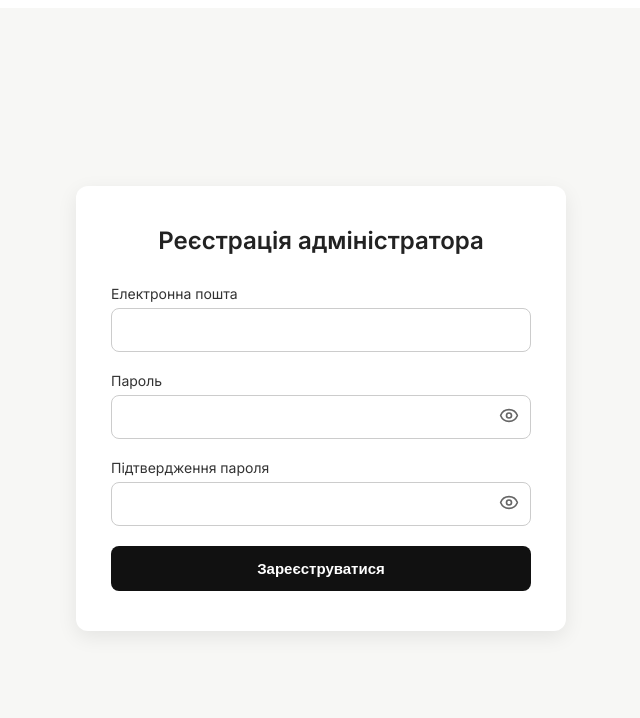
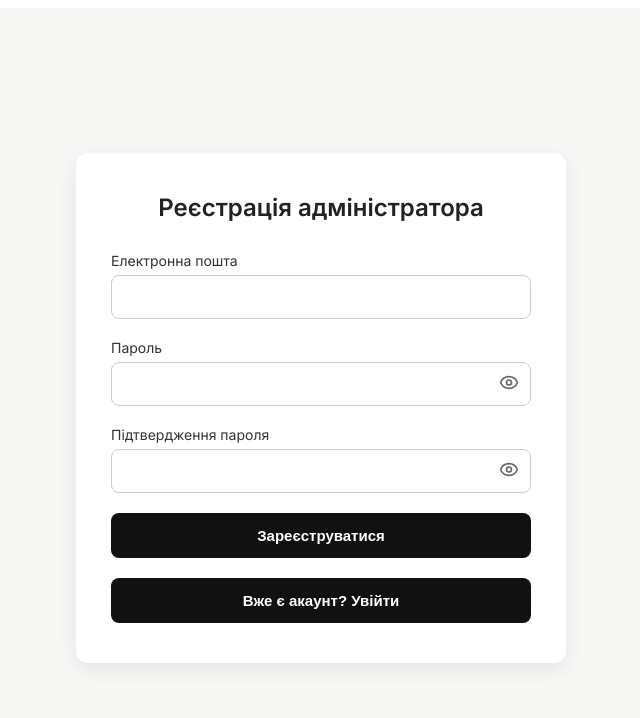
Before and after one commit to kulikp1/furnitureStore, a React (Vite) app: page /admin in a window 1280 px wide. Shown: the top 718 px of the page, without its empty margins (319-959 px from the left). Built offline with nearby package versions, Linux system fonts and the light colour scheme.

Commit message:
add switch sign in / sign up

```diff
--- a/src/Components/AdminRegister/AdminRegister.jsx
+++ b/src/Components/AdminRegister/AdminRegister.jsx
@@ -4,7 +4,7 @@ import { Eye, EyeOff } from "lucide-react";
 import { toast, ToastContainer } from "react-toastify";
 import "react-toastify/dist/ReactToastify.css";
 
-export default function AdminRegister() {
+export default function AdminAuth() {
   const [form, setForm] = useState({
     email: "",
     password: "",
@@ -18,13 +18,15 @@ export default function AdminRegister() {
   });
 
   const [errors, setErrors] = useState({
-    email: "Введіть електронну пошту",
-    password: "Пароль має містити щонайменше 6 символів",
-    passwordMatch: "Паролі мають співпадати",
+    email: "",
+    password: "",
+    passwordMatch: "",
   });
 
+  const [emailExists, setEmailExists] = useState(false);
   const [showPassword, setShowPassword] = useState(false);
   const [showConfirm, setShowConfirm] = useState(false);
+  const [isRegister, setIsRegister] = useState(true);
 
   useEffect(() => {
     const link = document.createElement("link");
@@ -38,16 +40,38 @@ export default function AdminRegister() {
   const validateEmail = (email) => /^[^\s@]+@[^\s@]+\.[^\s@]+$/.test(email);
   const validatePassword = (password) => password.length >= 6;
 
+  const checkEmailExists = async (email) => {
+    try {
+      const res = await fetch(
+        `https://683aed4f43bb370a86742d36.mockapi.io/admin?email=${email}`
+      );
+      const data = await res.json();
+      const exists = data.length > 0;
+      setEmailExists(exists);
+      setErrors((prev) => ({
+        ...prev,
+        email: isRegister
+          ? exists
+            ? "Ця електронна адреса вже зареєстрована"
+            : ""
+          : !exists
+          ? "Ця пошта не зареєстрована"
+          : "",
+      }));
+    } catch (err) {
+      console.error("Помилка перевірки пошти:", err);
+    }
+  };
+
   const handleChange = (e) => {
     const { name, value } = e.target;
     const updatedForm = { ...form, [name]: value };
     setForm(updatedForm);
 
     if (name === "email") {
-      setErrors((prev) => ({
-        ...prev,
-        email: validateEmail(value) ? "" : "Некоректна електронна адреса",
-      }));
+      if (validateEmail(value)) {
+        checkEmailExists(value);
+      }
     }
 
     if (name === "password") {
@@ -76,8 +100,20 @@ export default function AdminRegister() {
 
   const handleSubmit = async (e) => {
     e.preventDefault();
+
     const hasErrors = Object.values(errors).some((error) => error !== "");
-    if (!hasErrors) {
+
+    if (hasErrors) {
+      toast.error("Будь ласка, виправте помилки перед відправкою.");
+      return;
+    }
+
+    if (isRegister) {
+      if (emailExists) {
+        toast.error("Ця електронна адреса вже зареєстрована.");
+        return;
+      }
+
       try {
         await fetch("https://683aed4f43bb370a86742d36.mockapi.io/admin", {
           method: "POST",
@@ -88,28 +124,57 @@ export default function AdminRegister() {
           }),
         });
 
-        toast.success("Адміністратора успішно зареєстровано!");
-
+        toast.success("Реєстрація успішна!");
         setForm({ email: "", password: "", confirmPassword: "" });
         setTouched({ email: false, password: false, confirmPassword: false });
-        setErrors({
-          email: "Введіть електронну пошту",
-          password: "Пароль має містити щонайменше 6 символів",
-          passwordMatch: "Паролі мають співпадати",
-        });
       } catch {
-        toast.error("Помилка при реєстрації. Спробуйте ще раз.");
+        toast.error("Помилка реєстрації.");
       }
     } else {
-      toast.error("Будь ласка, виправте помилки перед відправкою.");
+      if (!emailExists) {
+        toast.error("Ця пошта не зареєстрована.");
+        return;
       }
+
+      try {
+        const res = await fetch(
+          `https://683aed4f43bb370a86742d36.mockapi.io/admin?email=${form.email}`
+        );
+        const users = await res.json();
+        const user = users.find((u) => u.password === form.password);
+
+        if (user) {
+          toast.success("Вхід успішний!");
+          // Можна зберегти у localStorage: localStorage.setItem("admin", JSON.stringify(user));
+        } else {
+          toast.error("Невірний пароль.");
+        }
+      } catch {
+        toast.error("Помилка входу.");
+      }
+    }
+  };
+
+  const toggleMode = () => {
+    setIsRegister(!isRegister);
+    setErrors({
+      email: "",
+      password: "",
+      passwordMatch: "",
+    });
+    setForm({ email: "", password: "", confirmPassword: "" });
+    setTouched({ email: false, password: false, confirmPassword: false });
+    setEmailExists(false);
   };
 
   return (
     <div className={styles.page}>
       <ToastContainer />
       <div className={styles.formContainer}>
-        <div className={styles.heading}>Реєстрація адміністратора</div>
+        <div className={styles.heading}>
+          {isRegister ? "Реєстрація адміністратора" : "Вхід адміністратора"}
+        </div>
+
         <form onSubmit={handleSubmit} className={styles.form}>
           <div className={styles.field}>
             <div className={styles.label}>Електронна пошта</div>
@@ -122,7 +187,7 @@ export default function AdminRegister() {
               onBlur={handleBlur}
               required
             />
-            {touched.email && form.email !== "" && errors.email && (
+            {touched.email && errors.email && (
               <div className={styles.error}>{errors.email}</div>
             )}
           </div>
@@ -152,6 +217,7 @@ export default function AdminRegister() {
             )}
           </div>
 
+          {isRegister && (
             <div className={styles.field}>
               <div className={styles.label}>Підтвердження пароля</div>
               <div className={styles.passwordWrapper}>
@@ -176,9 +242,20 @@ export default function AdminRegister() {
                 <div className={styles.error}>{errors.passwordMatch}</div>
               )}
             </div>
+          )}
 
           <button className={styles.submitBtn} type="submit">
-            Зареєструватися
+            {isRegister ? "Зареєструватися" : "Увійти"}
+          </button>
+
+          <button
+            type="button"
+            className={styles.switchBtn}
+            onClick={toggleMode}
+          >
+            {isRegister
+              ? "Вже є акаунт? Увійти"
+              : "Немає акаунту? Зареєструватися"}
           </button>
         </form>
       </div>
--- a/src/Components/AdminRegister/AdminRegister.module.css
+++ b/src/Components/AdminRegister/AdminRegister.module.css
@@ -99,3 +99,20 @@
 .submitBtn:hover {
   background: #333;
 }
+
+.switchBtn {
+  padding: 14px;
+  background: #111;
+  color: white;
+  border: none;
+  border-radius: 8px;
+  font-size: 15px;
+  font-weight: 600;
+  cursor: pointer;
+  transition: background 0.3s ease;
+  width: 100%;
+}
+
+.switchBtn:hover {
+  background: #333;
+}
```
Lines whose indentation alone changed are shown as unchanged.
